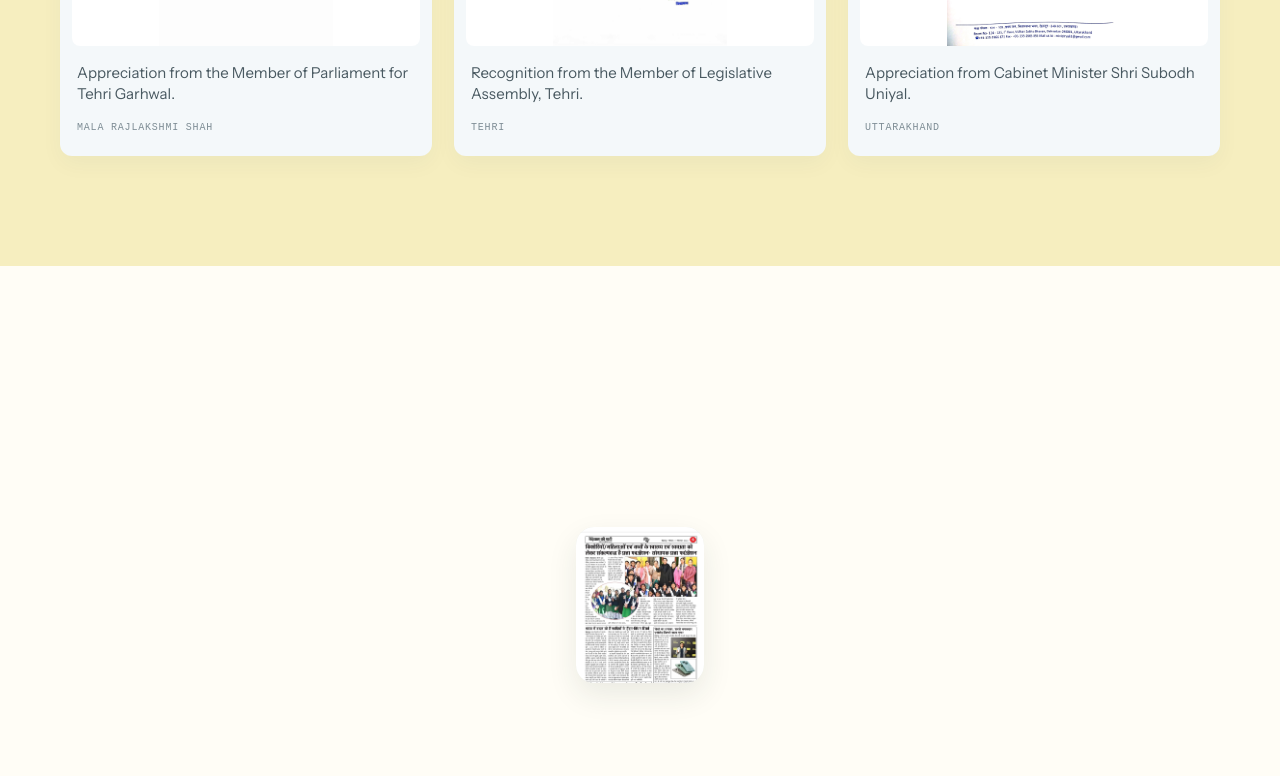
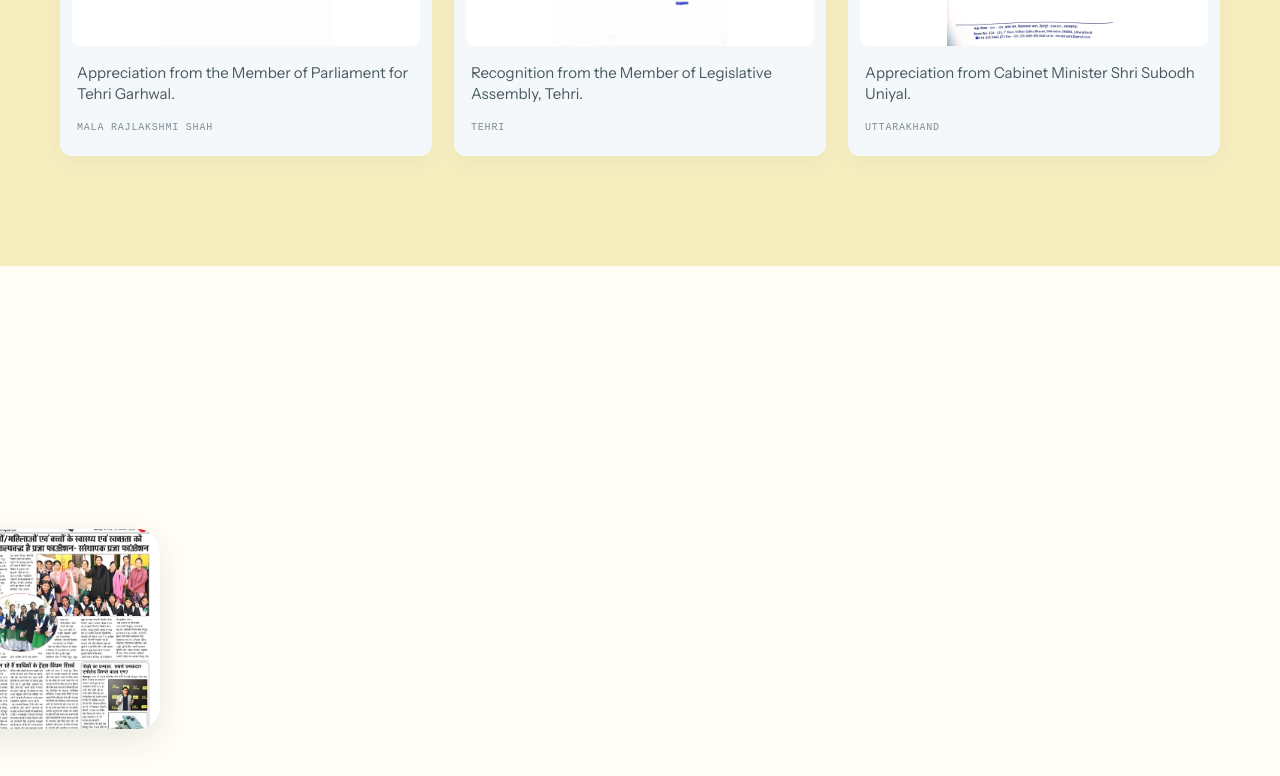
Before and after one commit to VishalVab01/pragya-foundation, a React (Vite) app: page / in a window 1280 px wide. Shown: the part 6021-6797 px from the top of the page. Built offline with nearby package versions, Linux system fonts and the light colour scheme; a web font is replaced by a local one.

Commit message:
Match media gallery card scale and circle layout

```diff
--- a/src/HomePage.css
+++ b/src/HomePage.css
@@ -444,10 +444,11 @@ html body .site-header .brand img{display:block;width:100%;height:100%;border-ra
 
 /* Scroll-driven media gallery: images fan out from the center around the story. */
 html body .ah-news{width:100%;max-width:none;margin:0;padding:34px max(calc((100% - 1160px)/2),40px) 74px;background:#fffdf6;overflow:visible}
-.ah-media-stage{position:relative;width:100%;max-width:1160px;height:min(760px,calc(100svh - 190px));min-height:min(640px,calc(100svh - 210px));margin:0 auto}
-.ah-media-card{position:absolute;z-index:2;top:50%;left:50%;display:block;width:clamp(110px,10vw,150px);aspect-ratio:.82;overflow:hidden;border-radius:18px;background:#e6e9dd;box-shadow:0 12px 30px #243a2b18;transform:translate(-50%,-50%);will-change:transform,opacity}
+.ah-media-stage{position:relative;width:100%;max-width:1160px;height:min(740px,calc(100svh - 180px));min-height:min(620px,calc(100svh - 200px));margin:0 auto}
+.ah-media-card{position:absolute;z-index:2;top:50%;left:50%;display:block;width:clamp(138px,10vw,172px);aspect-ratio:1;overflow:hidden;border-radius:22px;background:#e6e9dd;box-shadow:0 12px 30px #243a2b18;transform:translate(-50%,-50%);will-change:transform,opacity}
+.ah-media-card-1,.ah-media-card-3,.ah-media-card-5,.ah-media-card-7{width:clamp(200px,14vw,238px)}
 .ah-media-card img{display:block;width:100%;height:100%;object-fit:cover}
-.ah-media-copy{position:absolute;z-index:1;top:50%;left:50%;width:min(390px,44%);text-align:center;transform:translate(-50%,-50%)}
+.ah-media-copy{position:absolute;z-index:1;top:50%;left:50%;width:min(360px,39%);text-align:center;transform:translate(-50%,-50%)}
 .ah-media-copy .ah-badge{min-height:34px;padding:0 15px}
 .ah-media-copy h2{margin:19px 0 13px;color:#202a22;font:500 clamp(34px,3.1vw,46px)/1.08 'Libre Baskerville',Georgia,serif;letter-spacing:-.045em}
 .ah-media-copy p{max-width:370px;margin:0 auto;color:#68736a;font-size:16px;line-height:1.55}
--- a/src/HomePage.tsx
+++ b/src/HomePage.tsx
@@ -116,7 +116,7 @@ export default function HomePage() {
         const mediaCopy = mediaStage.querySelector<HTMLElement>('.ah-media-copy');
         const stageWidth = mediaStage.clientWidth;
         const stageHeight = mediaStage.clientHeight;
-        const orbitRadius = Math.min(stageWidth * 0.38, stageHeight * 0.4);
+        const orbitRadius = Math.min(stageWidth * 0.38, stageHeight * 0.44);
         const orbit = mediaCards.map((_, index) => {
           const angle = index * Math.PI / 4;
           return { x: Math.sin(angle) * orbitRadius, y: -Math.cos(angle) * orbitRadius };
@@ -124,7 +124,7 @@ export default function HomePage() {
         gsap.set(mediaCards, { x: 0, y: 0, scale: 0.12, autoAlpha: 0 });
         gsap.set(mediaCards[0], { scale: 1, autoAlpha: 1 });
         const mediaTimeline = gsap.timeline({
-          scrollTrigger: { trigger: mediaStage, start: 'top top+=125', end: '+=1500', pin: true, pinReparent: true, scrub: 1, anticipatePin: 1 },
+          scrollTrigger: { trigger: mediaStage, start: 'top top+=145', end: '+=1500', pin: true, pinReparent: true, scrub: 1, anticipatePin: 1 },
         });
         mediaTimeline.to(mediaCards[0], { ...orbit[0], scale: 1, duration: 0.62, ease: 'power3.out' }, 0.05);
         mediaCards.slice(1).forEach((card, index) => {
```
